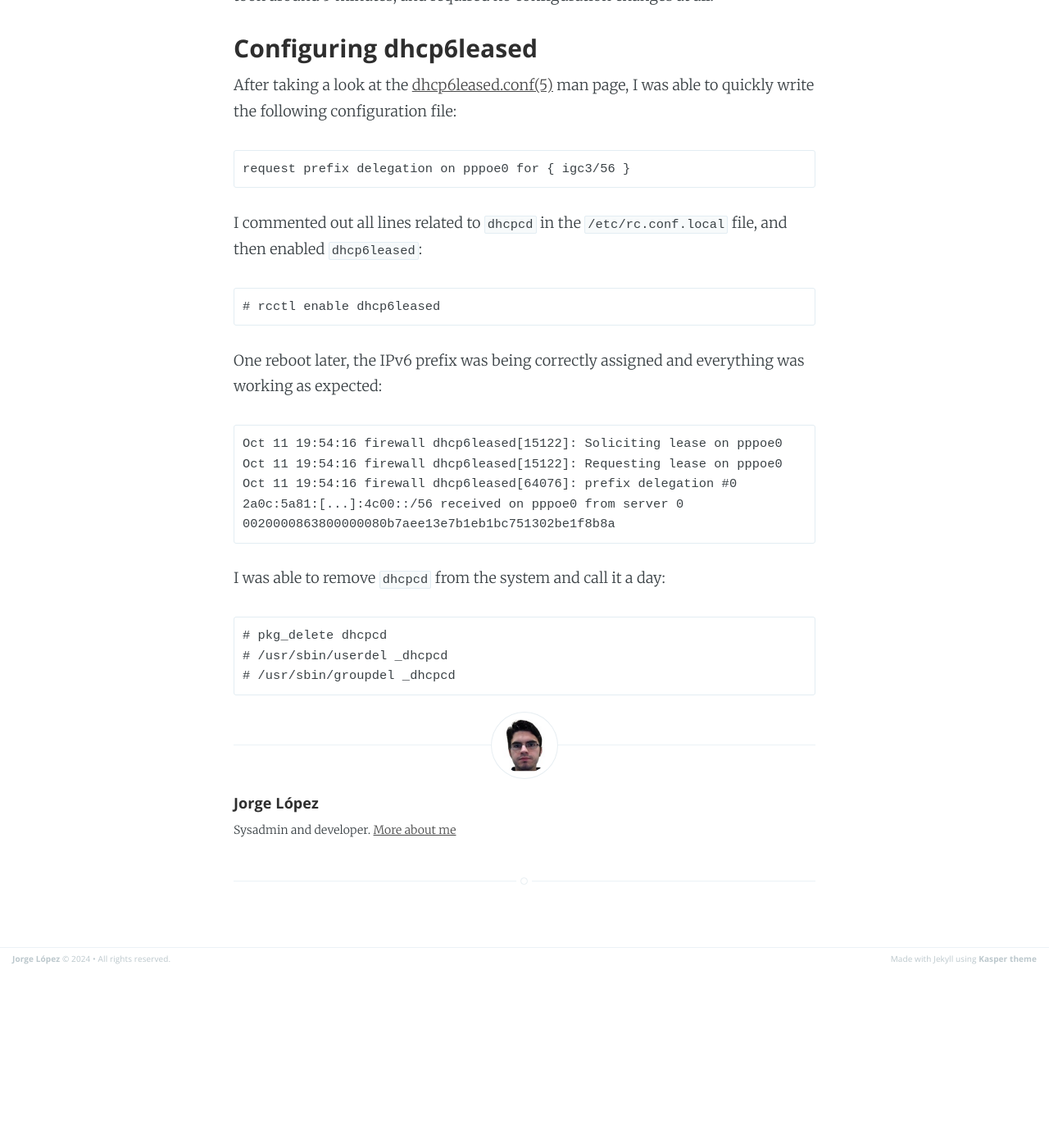
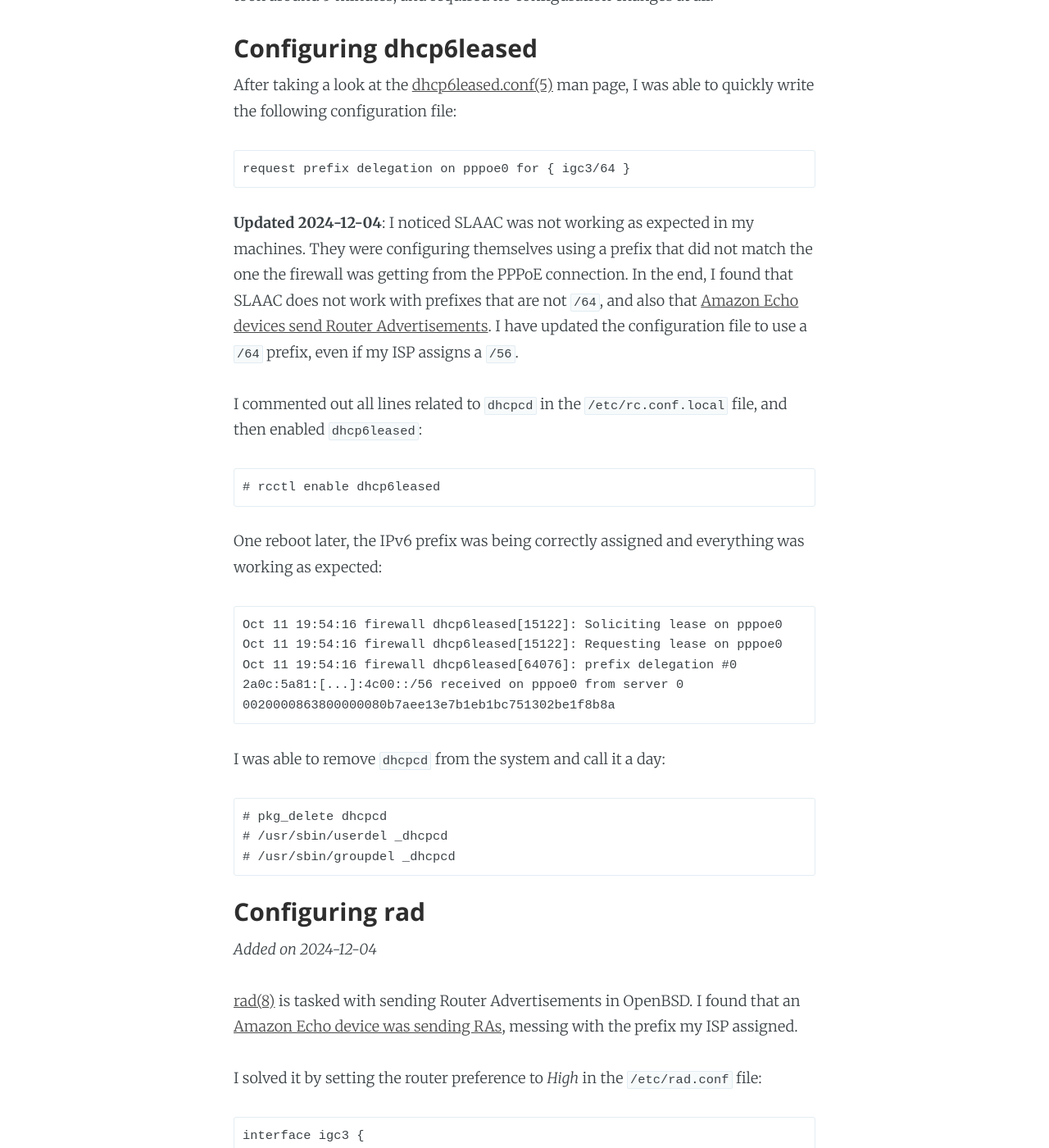
Before and after one commit to jorgelzpz/jorgelzpz.github.com, a Jekyll site: the page built from _posts/2024-10-12-dhcp6leased.markdown, in a window 1280 px wide and 1400 px high, scrolled down 1899 px. Shown: the whole window at 82% size. Built offline with Jekyll 4.4.1, drawn with Linux system fonts in a browser that asks for light colours; before the commit the page ends 3083 px from its top, so only the background shows below that; some of the changed text lies outside the part shown.

Commit message:
Update IPv6 config

````diff
--- a/_posts/2024-10-12-dhcp6leased.markdown
+++ b/_posts/2024-10-12-dhcp6leased.markdown
@@ -51,8 +51,10 @@ The upgrade process in OpenBSD was very quick and painless, as usual. It only to
 After taking a look at the [dhcp6leased.conf(5)](https://man.openbsd.org/dhcp6leased.conf.5) man page, I was able to quickly write the following configuration file:
 
 ```
-request prefix delegation on pppoe0 for { igc3/56 }
+request prefix delegation on pppoe0 for { igc3/64 }
 ```
+
+**Updated 2024-12-04**: I noticed SLAAC was not working as expected in my machines. They were configuring themselves using a prefix that did not match the one the firewall was getting from the PPPoE connection. In the end, I found that SLAAC does not work with prefixes that are not `/64`, and also that [Amazon Echo devices send Router Advertisements](https://mastodon.social/@jorgelzpz/113448507526157269). I have updated the configuration file to use a `/64` prefix, even if my ISP assigns a `/56`.
 
 I commented out all lines related to `dhcpcd` in the `/etc/rc.conf.local` file, and then enabled `dhcp6leased`:
 
@@ -75,3 +77,24 @@ I was able to remove `dhcpcd` from the system and call it a day:
 # /usr/sbin/userdel _dhcpcd
 # /usr/sbin/groupdel _dhcpcd
 ```
+
+
+### Configuring rad
+
+*Added on 2024-12-04*
+
+[rad(8)](https://man.openbsd.org/rad.8) is tasked with sending Router Advertisements in OpenBSD. I found that an [Amazon Echo device was sending RAs](https://mastodon.social/@jorgelzpz/113448507526157269), messing with the prefix my ISP assigned.
+
+I solved it by setting the router preference to _High_ in the `/etc/rad.conf` file:
+
+```
+interface igc3 {
+        default router yes
+        router preference high
+
+        dns {
+                nameserver fe80::1
+                search myhomedomain.home
+        }
+}
+```
````
